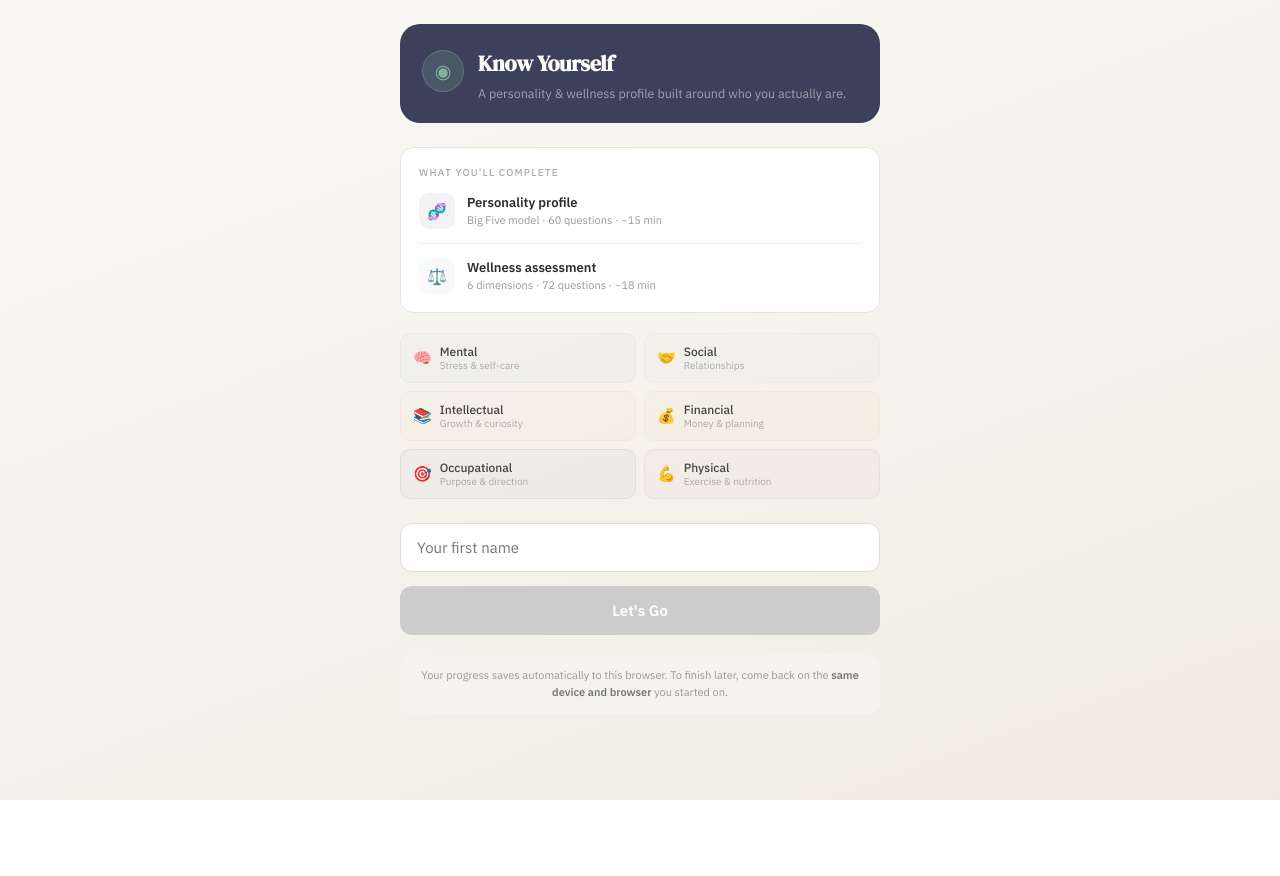
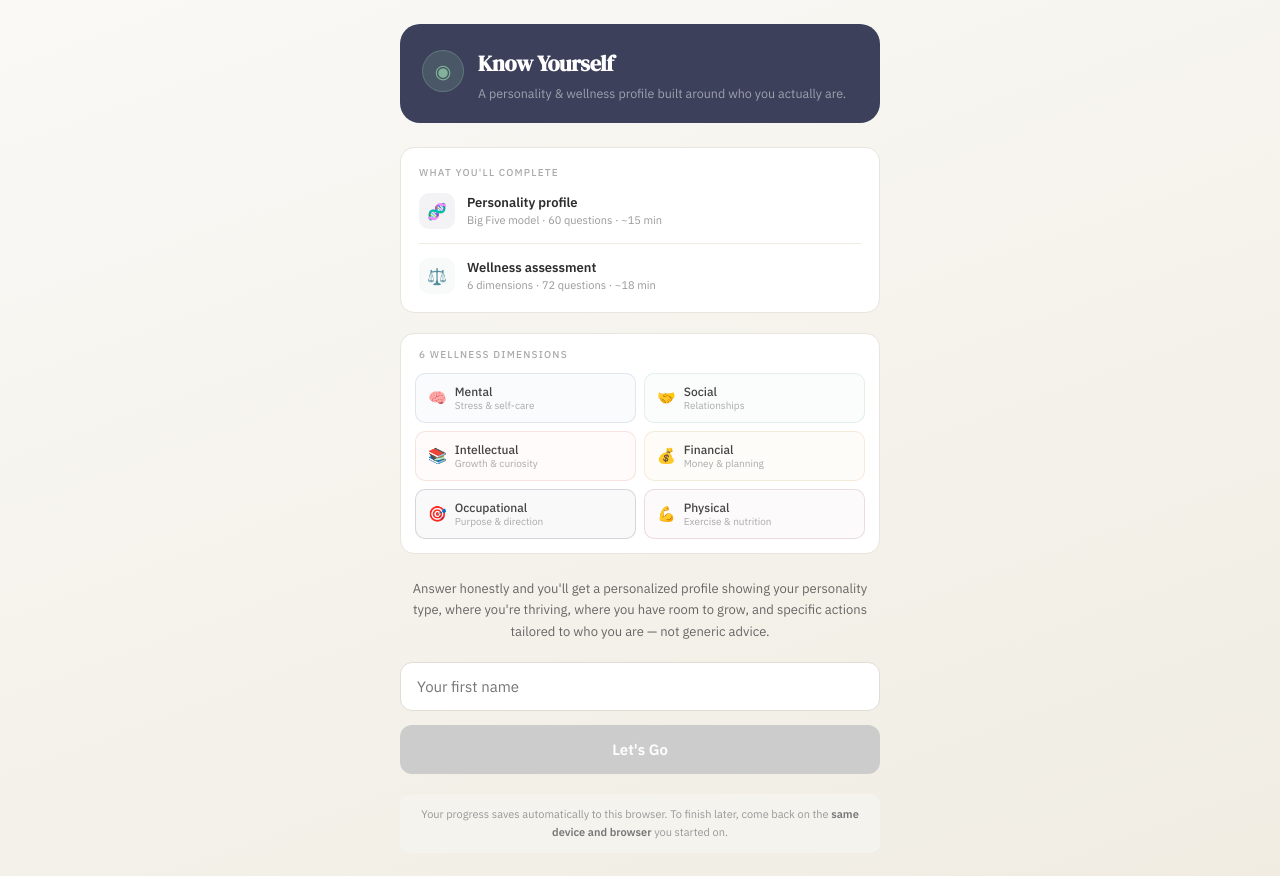
Before and after one commit to willie-g-moore/know-yourself, a React (Create React App) app: page / in a window 1280 px wide. Shown: the top 876 px of the page. Before the commit the page ends 800 px from the top, so only its background shows below. Built offline with nearby package versions, Linux system fonts and the light colour scheme.

Commit message:
Update App.js

```diff
--- a/src/App.js
+++ b/src/App.js
@@ -823,9 +823,11 @@ export default function App() {
           </div>
 
           {/* 2x3 Wellness Grid */}
-          <div style={{ display: "grid", gridTemplateColumns: "1fr 1fr", gap: 8, marginBottom: 24 }}>
+          <div style={{ background: "#fff", borderRadius: 14, padding: 14, marginBottom: 24, border: "0.5px solid #E8E5DD" }}>
+            <p style={{ fontSize: 10, color: "#aaa", fontWeight: 500, textTransform: "uppercase", letterSpacing: 1.2, margin: "0 0 12px", paddingLeft: 4 }}>6 wellness dimensions</p>
+            <div style={{ display: "grid", gridTemplateColumns: "1fr 1fr", gap: 8 }}>
             {wellGrid.map((w, i) => (
-              <div key={i} style={{ display: "flex", alignItems: "center", gap: 8, padding: "10px 12px", background: w.bg + "08", borderRadius: 10, border: `0.5px solid ${w.bg}15` }}>
+              <div key={i} style={{ display: "flex", alignItems: "center", gap: 8, padding: "10px 12px", background: w.bg + "08", borderRadius: 10, border: `1.5px solid ${w.bg}30` }}>
                 <span style={{ fontSize: 15 }}>{w.icon}</span>
                 <div>
                   <p style={{ fontSize: 12, color: "#444", fontWeight: 500, margin: 0 }}>{w.label}</p>
@@ -833,6 +835,12 @@ export default function App() {
                 </div>
               </div>
             ))}
+            </div>
+          </div>
+
+          {/* What you'll get */}
+          <div style={{ padding: "0 4px", marginBottom: 20 }}>
+            <p style={{ fontSize: 13, color: "#666", lineHeight: 1.65, margin: 0, textAlign: "center" }}>Answer honestly and you'll get a personalized profile showing your personality type, where you're thriving, where you have room to grow, and specific actions tailored to who you are — not generic advice.</p>
           </div>
 
           {/* Name Input */}
```
